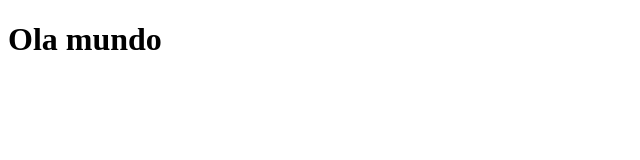
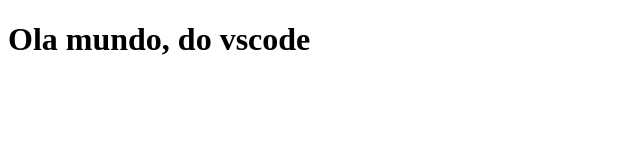
Before and after one commit to yagosantos09/teste-vscode, a plain HTML site: page index.html in a window 1280 px wide. Shown: the whole page, without its empty margins (0-640 px from the left). Drawn offline with Linux system fonts and the light colour scheme.

Commit message:
Update index.html

```diff
--- a/index.html
+++ b/index.html
@@ -7,8 +7,7 @@
     <title>Document</title>
 </head>
 <body>
-    <h1>Ola mundo
-
+    <h1>Ola mundo, do vscode
     </h1>
 </body>
 </html>
```
